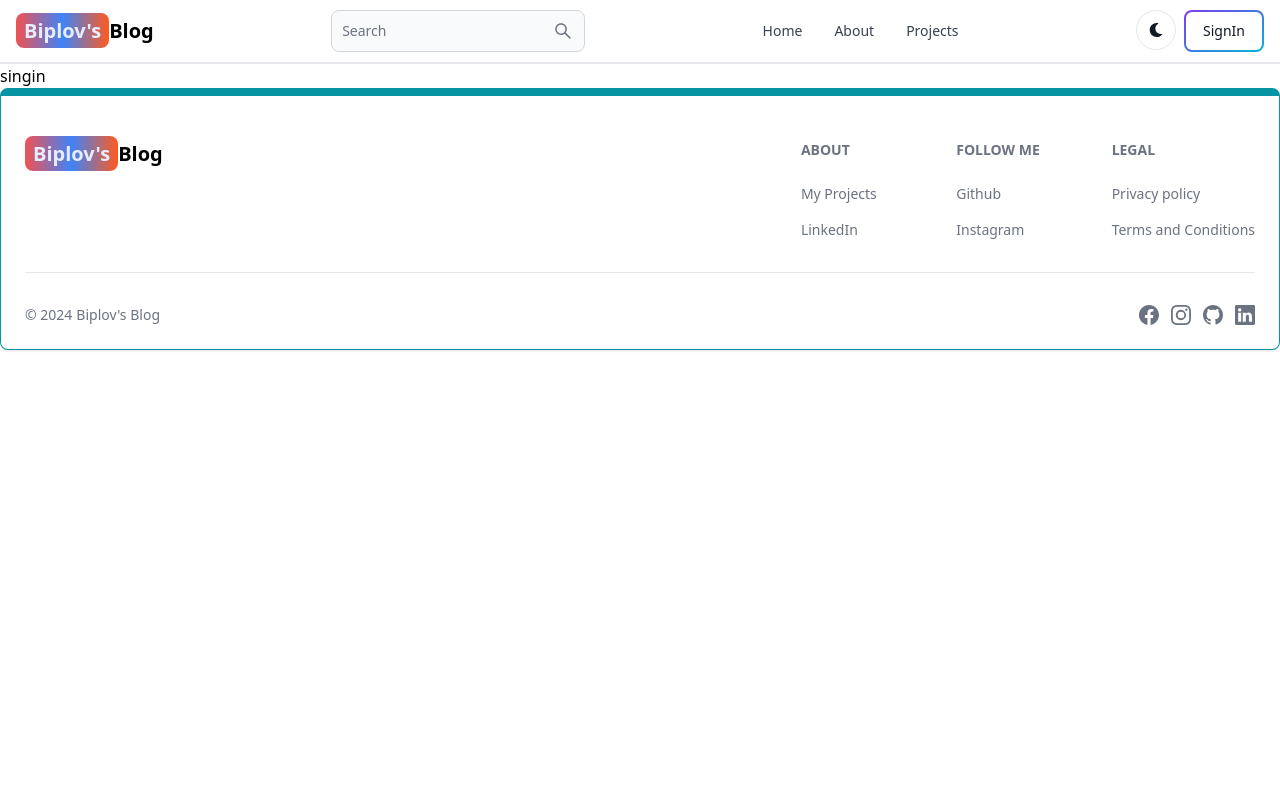
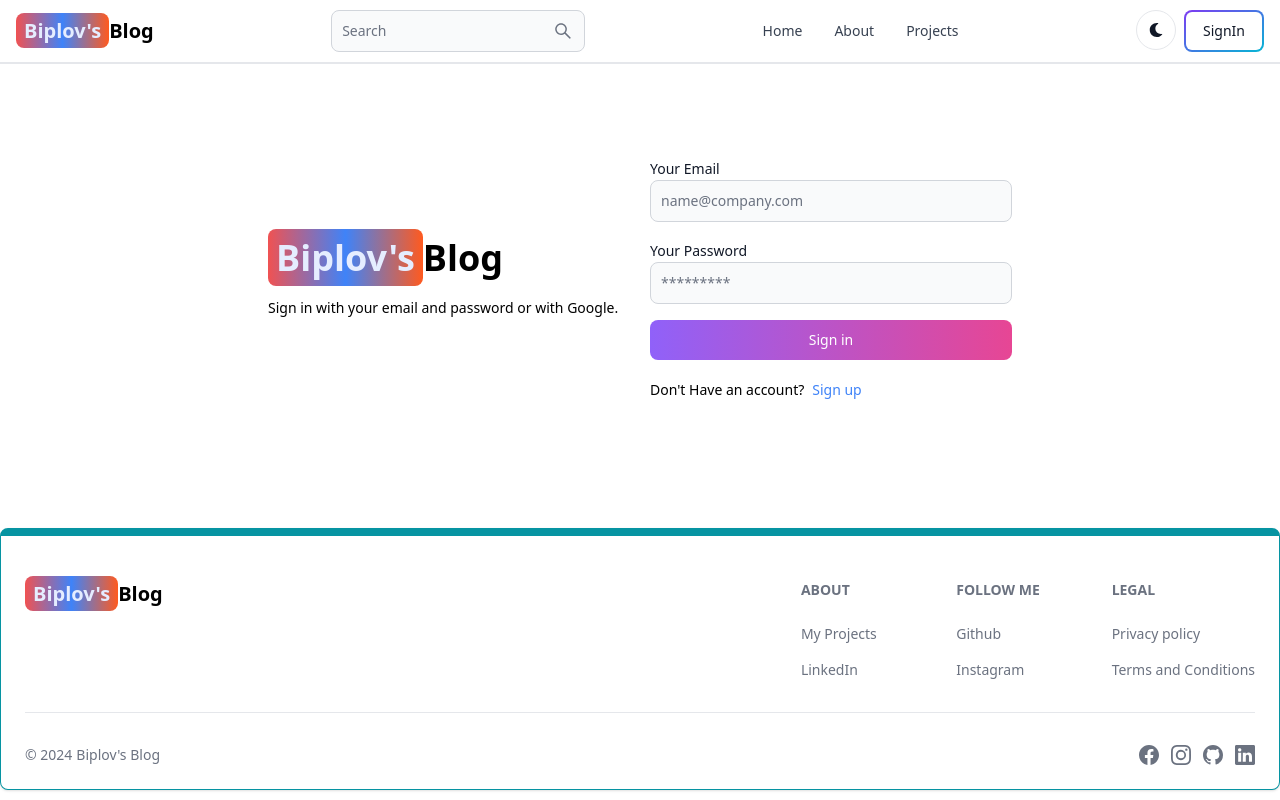
Before and after one commit to bips555/Blog-App, a React (Vite) app in the folder client/: page /sign-in in a window 1280 px wide. Built offline with nearby package versions, Linux system fonts and the light colour scheme.

Commit message:
sign in page created

```diff
--- a/client/src/Pages/SignIn.jsx
+++ b/client/src/Pages/SignIn.jsx
@@ -1,11 +1,111 @@
 import React from 'react'
+import { Alert, Button, Label, Spinner, TextInput } from "flowbite-react";
+import  { useState } from "react";
+import { Link } from "react-router-dom";
+import { useNavigate } from "react-router-dom";
+const SignIn = () => {
+  const [formData, setFormData] = useState({});
+  const [errorMessage, setErrorMessage] = useState(null);
+  const [loading, SetLoading] = useState(false);
+  const navigate = useNavigate()
+  const handleChange = (e) => {
+    SetLoading(false);
+    setFormData({ ...formData, [e.target.id]: e.target.value.trim() });
+  };
+  const handleSubmit = async (e) => {
+    e.preventDefault();
+    if (!formData.email || !formData.password) {
+      return setErrorMessage("Please fill all the fields!!!!");
+    }
+    try {
+      SetLoading(true);
+      setErrorMessage(null);
+      const res = await fetch("/api/auth/signin", {
+        method: "POST",
+        headers: { "Content-Type": "application/json" },
+        body: JSON.stringify(formData),
+      }
+    );
+      const data = await res.json();
+      if (data.success === false) {
+        return setErrorMessage(data.message);
+      }
+      SetLoading(false);
+      if(res.ok)
+      {
+        return navigate('/')
+      }
+    } catch (error) {
+      setErrorMessage(error.message);
+      SetLoading(false);
+    }
+  };
+  return (
+    <div className="mt-20 min-h-96">
+      <div className="flex p-3 max-w-3xl mx-auto flex-col md:flex-row md:items-center gap-5">
+        <div className="flex-1">
+          <Link to="/" className="font-bold dark:text-white text-4xl">
+            <span className="px-2 py-1 rounded-lg text-indigo-100 bg-gradient-to-r from-red-500 via-blue-500 to-orange-500">
+              Biplov's
+            </span>
+            Blog
+          </Link>
+          <p className="text-sm mt-5">
+            Sign in with your email and password or with Google.
+          </p>
+        </div>
 
-const SignIn = () => {
-  return (
-    <div>
-      singin
+        <div className="flex-1">
+          <form className="flex flex-col gap-4" onSubmit={handleSubmit}>
+            <div>
+              <Label value="Your Email" />
+              <TextInput
+                type="email"
+                placeholder="name@company.com"
+                id="email"
+                onChange={handleChange}
+              />
+            </div>
+            <div>
+              {" "}
+              <Label value="Your Password" />
+              <TextInput
+                type="password"
+                placeholder="*********"
+                id="password"
+                onChange={handleChange}
+              />
+            </div>
+            <Button
+              gradientDuoTone="purpleToPink"
+              type="submit"
+              disabled={loading}
+            >
+              {loading ? (
+                <>
+                  <Spinner size="sm" />
+                  <span className="pl-3">Loading....</span>
+                </>
+              ) : (
+                "Sign in"
+              )}
+            </Button>
+          </form>
+          <div className="flex gap-2 text-sm mt-5">
+            <span>Don't Have an account?</span>
+            <Link to="/sign-up" className="text-blue-500">
+              Sign up
+            </Link>
+          </div>
+          {errorMessage && (
+            <Alert className="mt-5" color="failure">
+              {errorMessage}
+            </Alert>
+          )}
+        </div>
+      </div>
     </div>
-  )
+  );
 }
 
 export default SignIn
```
